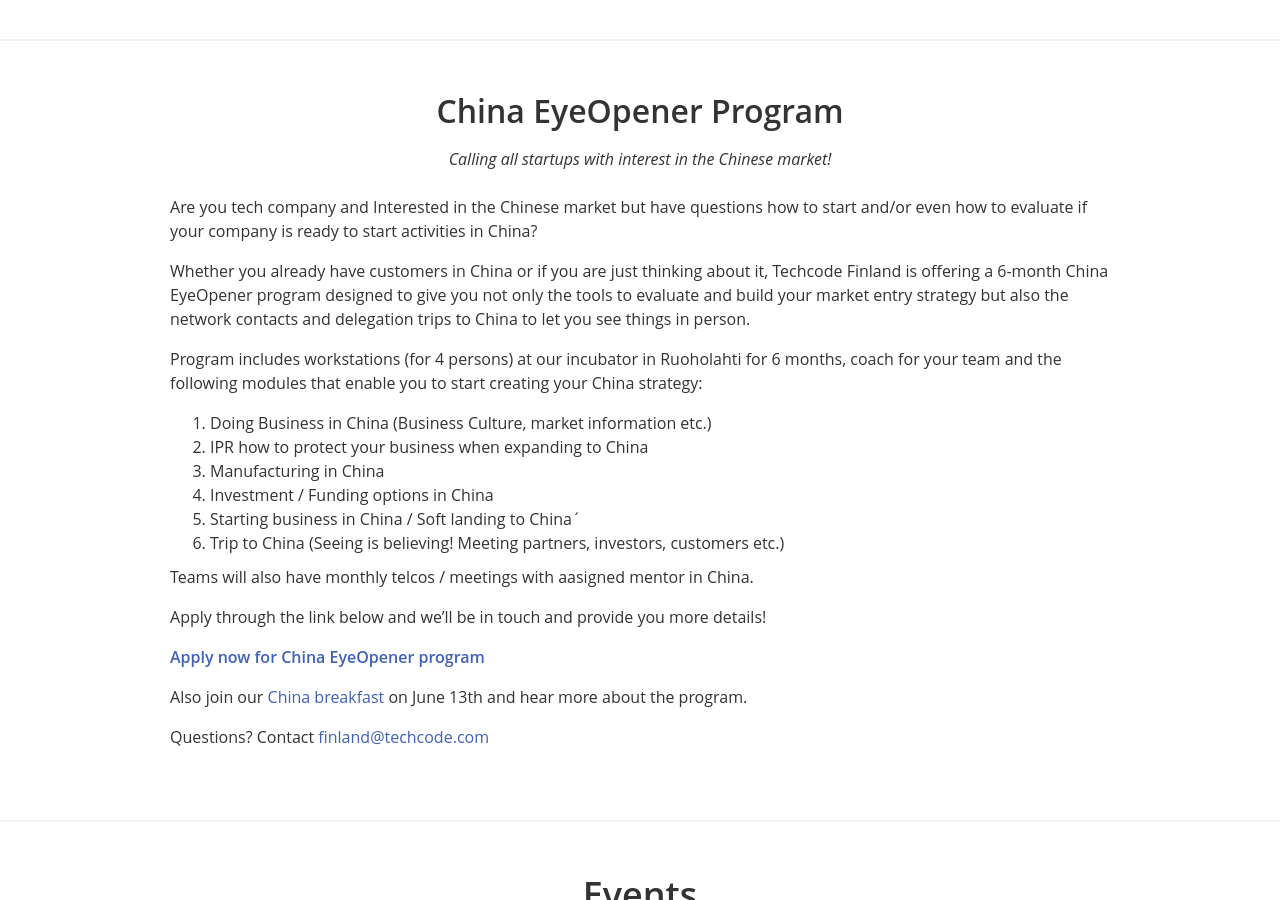
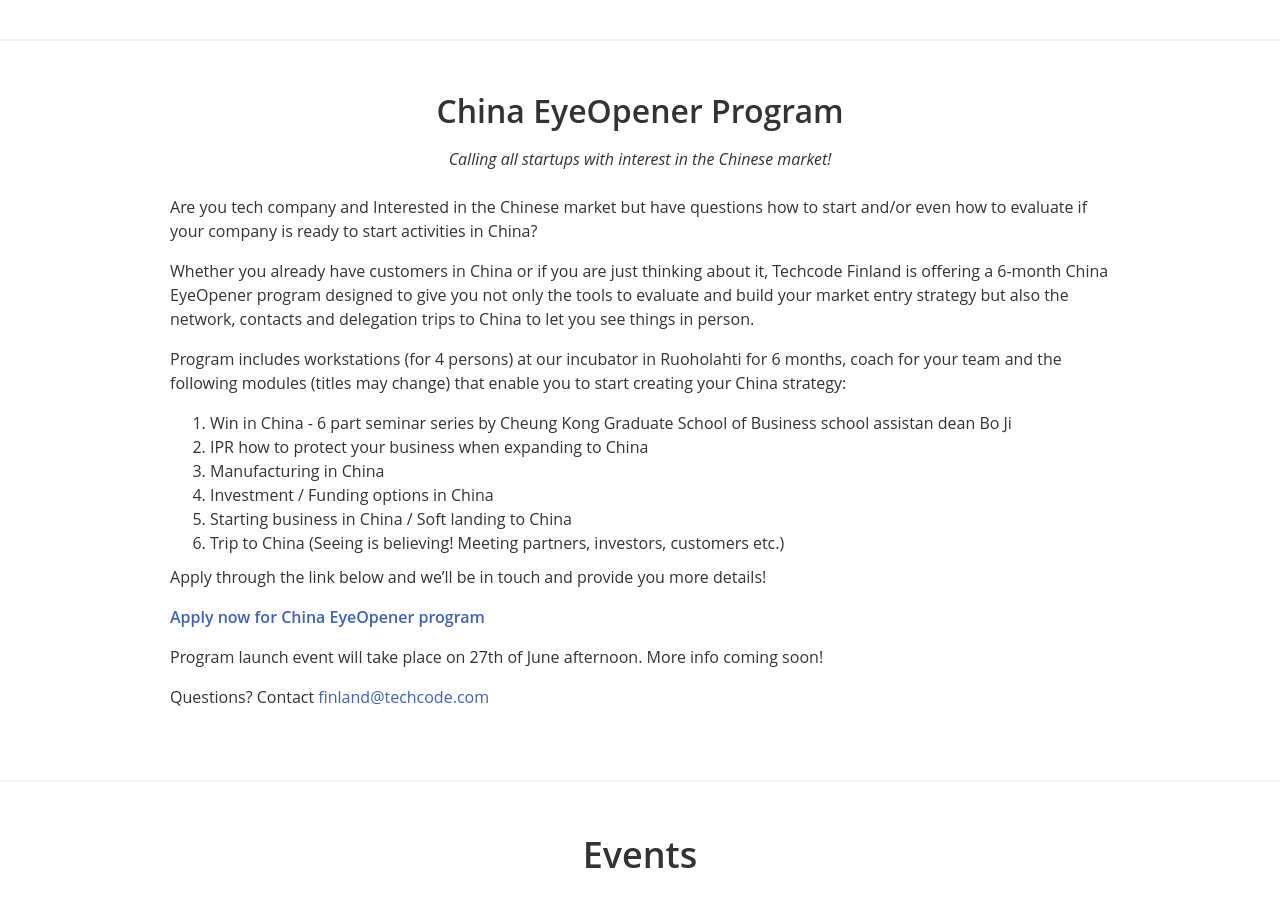
Before and after one commit to techcodefinland/techcode.fi, a Jekyll site: the page built from index.html, in a window 1280 px wide and 900 px high, scrolled down 1029 px. Built offline with Jekyll 4.4.1, drawn with Linux system fonts in a browser that asks for light colours; nearby versions of some CDN libraries.

Commit message:
Create program.md

```diff
--- a/_includes/program.md
+++ b/_includes/program.md
@@ -2,23 +2,21 @@
 <br/>
 Are you tech company and Interested in the Chinese market but have questions how to start and/or even how to evaluate if your company is ready to start activities in China?
 
-Whether you already have customers in China or if you are just thinking about it, Techcode Finland is offering a 6-month China EyeOpener program designed to give you not only the tools to evaluate and build your market entry strategy but also the network contacts and delegation trips to China to let you see things in person.
+Whether you already have customers in China or if you are just thinking about it, Techcode Finland is offering a 6-month China EyeOpener program designed to give you not only the tools to evaluate and build your market entry strategy but also the network, contacts and delegation trips to China to let you see things in person.
 
-Program includes workstations (for 4 persons) at our incubator in Ruoholahti for 6 months, coach for your team and the following modules that enable you to start creating your China strategy:
+Program includes workstations (for 4 persons) at our incubator in Ruoholahti for 6 months, coach for your team and the following modules (titles may change) that enable you to start creating your China strategy:
 
-1. Doing Business in China (Business Culture, market information etc.)
+1. Win in China - 6 part seminar series by Cheung Kong Graduate School of Business school assistan dean Bo Ji
 2. IPR how to protect your business when expanding to China
 3. Manufacturing in China
 4. Investment / Funding options in China
-5. Starting business in China / Soft landing to China´
+5. Starting business in China / Soft landing to China
 6. Trip to China (Seeing is believing! Meeting partners, investors, customers etc.)
-
-Teams will also have monthly telcos / meetings with aasigned mentor in China.
 
 Apply through the link below and we'll be in touch and provide you more details!
 
 [**Apply now for China EyeOpener program**](https://juhopirinen.typeform.com/to/kQ9qGD)
 
-Also join our [China breakfast](https://www.eventbrite.com/e/techcode-startnorth-china-breakfast-tickets-34651460451?aff=eac2) on June 13th and hear more about the program.
+Program launch event will take place on 27th of June afternoon. More info coming soon!
 
 Questions? Contact <mailto:finland@techcode.com>
```
